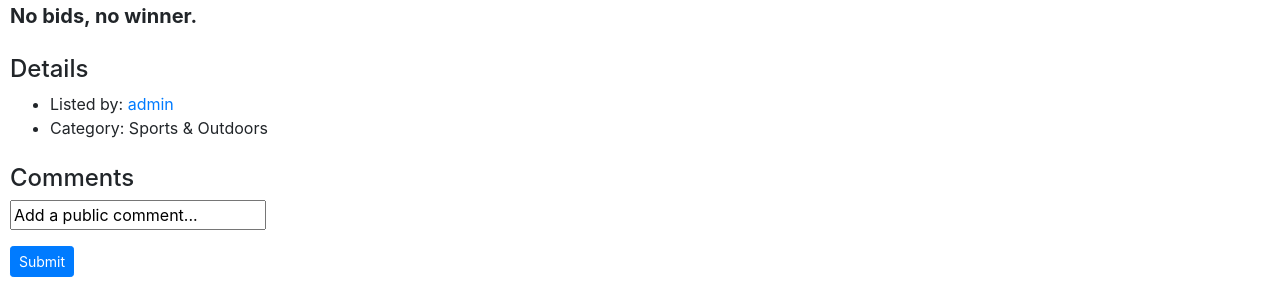
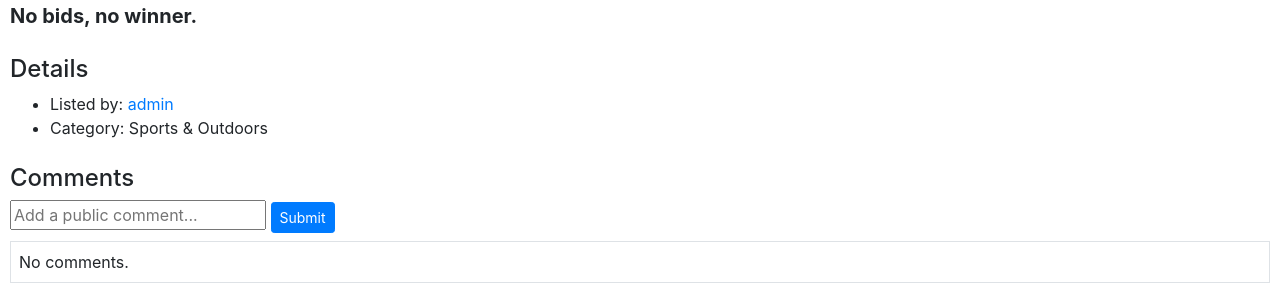
Before and after one commit to TylerWon/commerce, a Django app: page /listings/1 in a window 1280 px wide. Shown: the part 745-1038 px from the top of the page. Run offline with Django 3.2, Linux system fonts and the light colour scheme; a user stored in the database is signed in; data comes from the database, SQL or seed files in the repository; both versions use the stored data as it was after the commit; some libraries are stand-ins or nearby versions.

Commit message:
display comments made on listing

```diff
--- a/auctions/forms.py
+++ b/auctions/forms.py
@@ -13,7 +13,7 @@ class CreateListingForm(ModelForm):
         model = Listing
         exclude = ["active", "lister", "interestedUsers", "winner", "date"]
         widgets = {
-            "description": Textarea(attrs={
+            "description": forms.Textarea(attrs={
                 "class": "form-control col-lg-6 col-md-4"
             })
         }
@@ -28,8 +28,13 @@ class BidForm(ModelForm):
 
 # Represents a form which the user can use to comment on a listing
 class CommentForm(ModelForm):
-    content = forms.CharField(initial="Add a public comment...")
+    #content = forms.CharField(initial="Add a public comment...")
 
     class Meta:
         model = Comment
         exclude = ["date, commenter, listing"]
+        widgets = {
+            "content": forms.TextInput(attrs={
+                "placeholder": "Add a public comment..."
+            })
+        }
--- a/auctions/templates/auctions/listing.html
+++ b/auctions/templates/auctions/listing.html
@@ -90,9 +90,15 @@
                     {% csrf_token %}
                         <input type="hidden" name="listingId" value="{{ listing.id }}">
                     {% if inWatchlist %}
-                        <input class="btn btn-primary btn-sm" type="submit" name="remove" value="Remove from watchlist">
+                        <div class="form-check">
+                            <input onChange="this.form.submit()" class="form-check-input" type="checkbox" id="flexCheckChecked" checked name="remove">
+                            <label class="form-check-label" for="flexCheckChecked">Watchlist</label>
+                        </div>
                     {% else %}
-                        <input class="btn btn-primary btn-sm" type="submit" name="add" value="Add to watchlist">
+                        <div class="form-check">
+                            <input onChange="this.form.submit()" class="form-check-input" type="checkbox" id="flexCheckDefault" name="add">
+                            <label class="form-check-label" for="flexCheckDefault">Watchlist</label>
+                        </div>
                     {% endif %}
                 </form>
             {% endif %}
@@ -102,16 +108,26 @@
     <div>
         <h4>Comments</h4>
         {% if user.is_authenticated %}
-            <form action="{% url 'comment' listing.id %}" method="POST">
+            <form class="mb-2" action="{% url 'comment' listing.id %}" method="POST">
                 {% csrf_token %}
                 {{ commentform.non_field_errors }}
-                <div class="mb-3">
-                    {{ commentform.content }}
-                    {{ commentform.content.errors }}
-                </div>
+                {{ commentform.content }}
+                {{ commentform.content.errors }}
                 <input class="btn btn-primary btn-sm" type="submit" value="Submit">
             </form>
         {% endif %}
+        <div class="container-fluid border p-2">
+            {% for comment in listing.comments.all %}
+                <div class="mb-2">
+                    <strong>{{ comment.commenter.username }}</strong> | {{ comment.date }}
+                    <div class="container-fluid border p-2">
+                            {{ comment.content }}
+                    </div>
+                </div>
+            {% empty %}
+                No comments.
+            {% endfor %}
+        </div>
     </div>
 
 {% endblock %}
```
Also changed, not shown: auctions/static/auctions/styles.css (line endings or trailing spaces), db.sqlite3.
